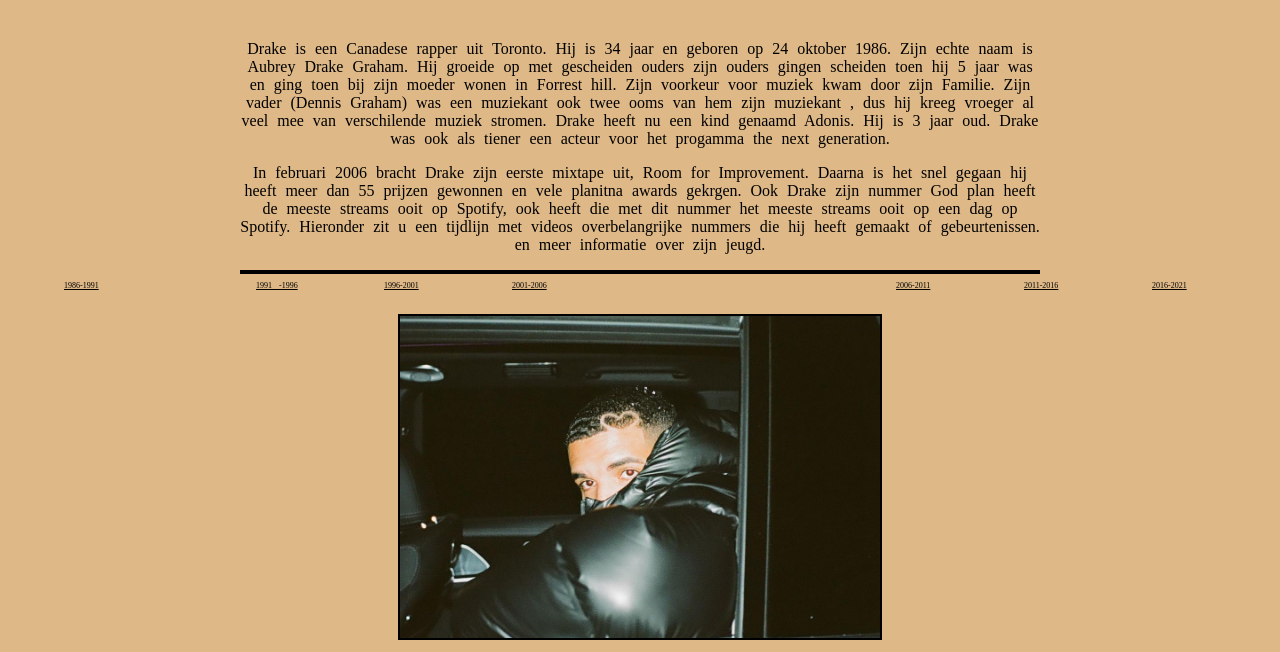
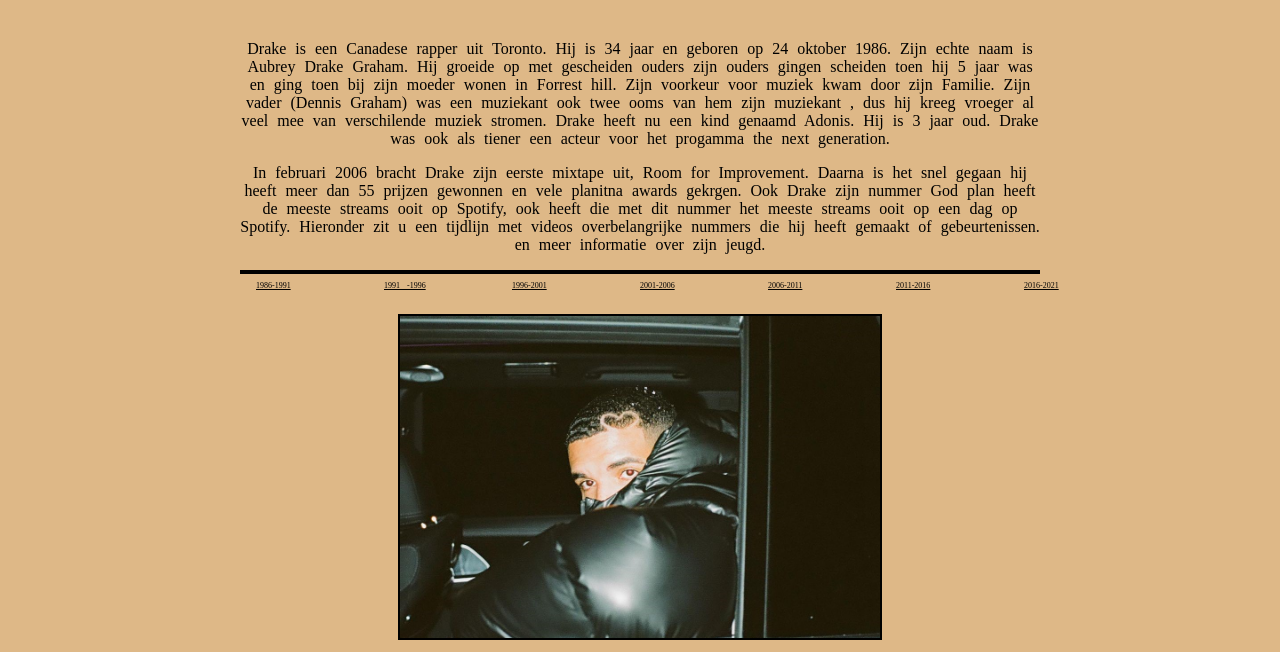
Before and after one commit to henkschool/drakeproject, a plain HTML site: page informatieoverdrake.html in a window 1280 px wide. Shown: the part 199-851 px from the top of the page. Drawn offline with Linux system fonts and the light colour scheme.

Commit message:
Update style.css

```diff
--- a/style.css
+++ b/style.css
@@ -77,13 +77,13 @@ margin-bottom: 40px;
 }
 .tijd19861991{
 position: absolute;
-left: 5%;
+left: 20%;
 
 
 }
 .tijd19911996{
 position: absolute;
-left: 20%;
+left: 30%;
 }
 
 .tijdperk a{
@@ -95,23 +95,23 @@ font-size: 8px;
  }
 .tijd19962001{
 position: absolute;
-left: 30%;
+left: 40%;
 }
 .tijd20012006{
 position: absolute;
-left: 40%;
+left: 50%;
 }
 .tijd20062011{
 position: absolute;
-left:70%
+left:60%
 }
 .tijd20112016{
 position: absolute;
-left:80%
+left:70%
 }
 .tijd20162021{
 position: absolute;
-left:90%
+left:80%
 }
 
 img:hover{
```
